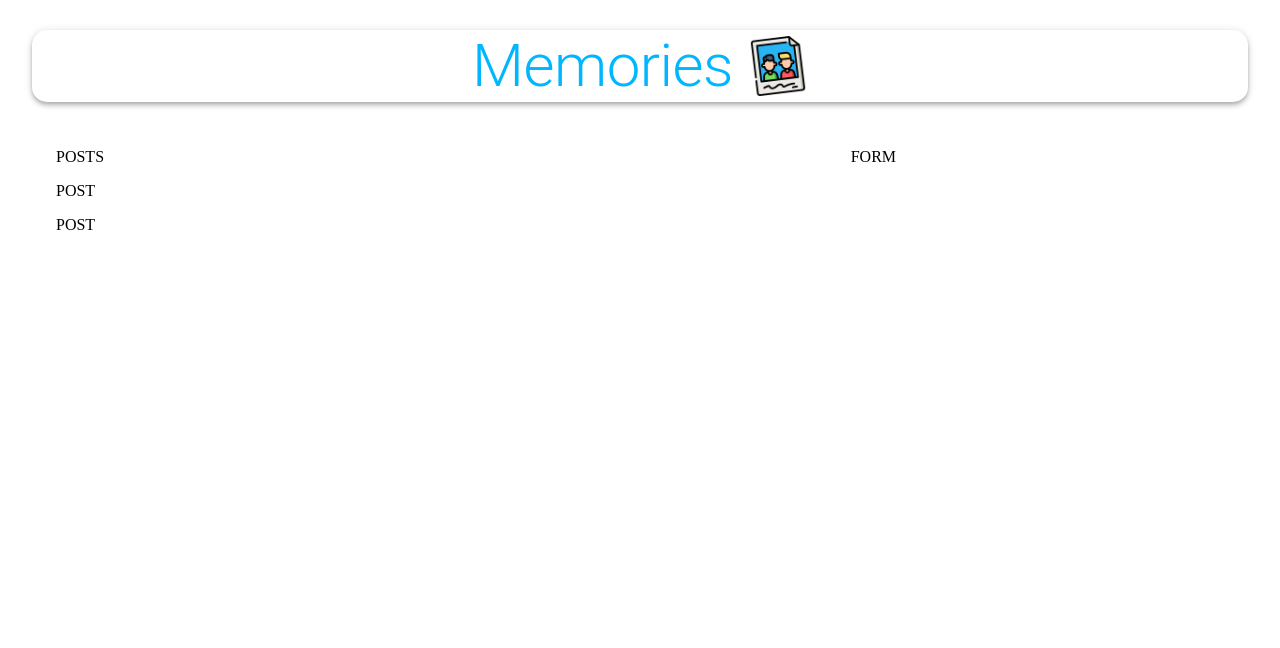
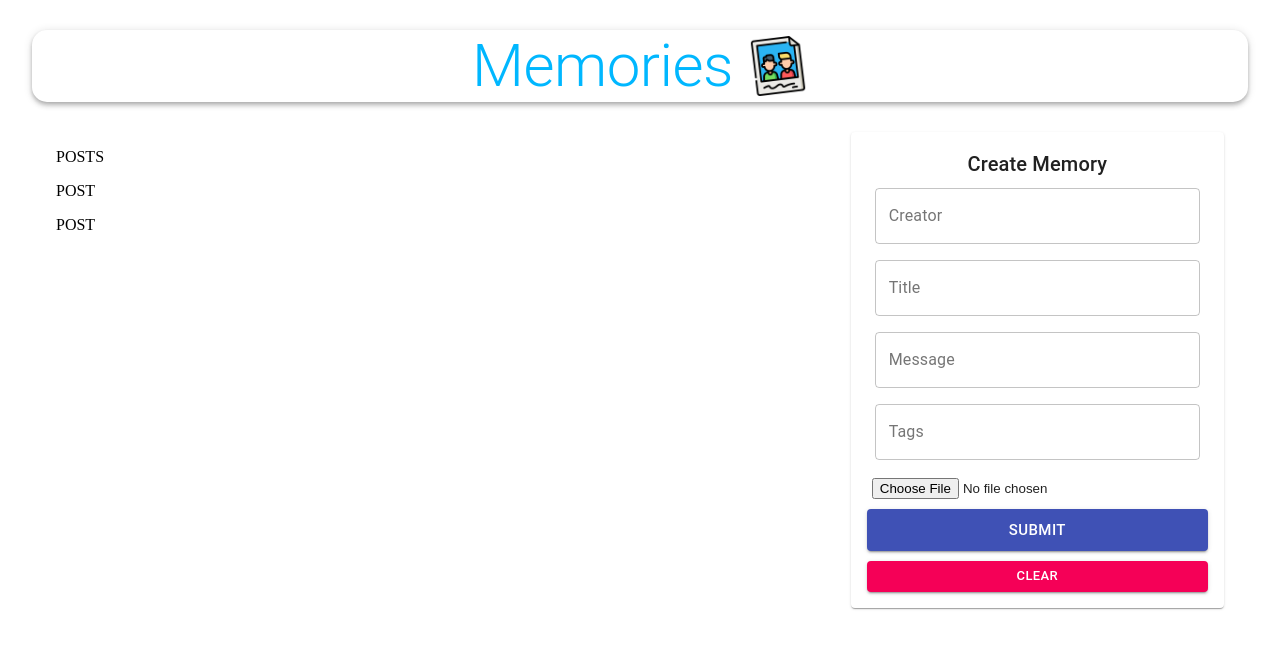
Before and after one commit to Robin-the-dev/Portfolio-react_memories, a React (Create React App) app in the folder client/: page / in a window 1280 px wide. Shown: the top 648 px of the page. Built offline with nearby package versions, Linux system fonts and the light colour scheme; no server answers.

Commit message:
finish create post and Form component

```diff
--- a/client/public/index.html
+++ b/client/public/index.html
@@ -24,7 +24,7 @@
       work correctly both with client-side routing and a non-root public URL.
       Learn how to configure a non-root public URL by running `npm run build`.
     -->
-    <title>React App</title>
+    <title>Memories</title>
   </head>
   <body>
     <noscript>You need to enable JavaScript to run this app.</noscript>
--- a/client/src/App.jsx
+++ b/client/src/App.jsx
@@ -23,6 +23,7 @@
 				<Typography className={classes.heading} variant='h2' align='center'>Memories</Typography>
 				<img className={classes.image} src={memories} alt="memories" height='60'/>
 			</AppBar>
+			{/* Grow component gives their child components an animated action */}
 			<Grow in>
 				<Container>
 					<Grid container justify='space-between' alignItems='stretch' spacing={3}>
--- a/client/src/actions/posts.js
+++ b/client/src/actions/posts.js
@@ -2,13 +2,26 @@
 
 // Action Creators (Action creator is a function thar returns action.)
 export const getPosts = () => async (dispatch) => {
+	// needs to be enclosed by try() and catch() function
 	try {
 		// destructuring data
 		const {data} = await api.fetchPosts();
 		const action = {type: 'FETCH_ALL', payload: data};
 
+		// should be dispatch() rather than return becuase I am using asynchronous logic using redux-thunk
 		dispatch(action);
 	} catch(error) {
 		console.log(error.message);
 	}
 }
+
+export const createPost = (newPost) => async (dispatch) => {
+	try {
+		const {data} = await api.createPost(newPost);
+		const action = {type: 'CREATE', payload: data};
+
+		dispatch(action);
+	} catch(error) {
+		console.log(error);
+	}
+}
--- a/client/src/api/index.js
+++ b/client/src/api/index.js
@@ -3,3 +3,4 @@
 const url = 'http://localhost:4000/posts';
 
 export const fetchPosts = () => axios.get(url);
+export const createPost = (newPost) => axios.post(url, newPost);
--- a/client/src/components/Form/Form.jsx
+++ b/client/src/components/Form/Form.jsx
@@ -1,14 +1,43 @@
-import React from 'react';
+import React, {useState} from 'react';
+import {Paper, Typography, Button, TextField} from '@material-ui/core';
+import FileBase from 'react-file-base64';
+import {useDispatch} from 'react-redux';
+
+import {createPost} from '../../actions/posts';
 
 import useStyles from './styles';
 
 const Form = () => {
 	const classes = useStyles();
+	const dispatch = useDispatch();
+
+	const [postData, setPostData] = useState({creator: '', title: '', message: '', tags: '', selectedFile: ''});
+
+	const handleSubmit = (e) => {
+		e.preventDefault();
+
+		dispatch(createPost(postData));
+	}
+
+	const clear = () => {
+		setPostData({creator: '', title: '', message: '', tags: '', selectedFile: ''});
+	}
 
 	return (
-		<div>
-			<p>FORM</p>
-		</div>
+		<Paper className={classes.paper}>
+			<form autoComplete='off' noValidate className={`${classes.root} ${classes.form}`} onSubmit={handleSubmit}>
+				<Typography variant='h6'>Create Memory</Typography>
+				<TextField name='creator' variant='outlined' label='Creator' fullWidth value={postData.creator} onChange={(e) => setPostData({...postData, creator: e.target.value})} />
+				<TextField name='title' variant='outlined' label='Title' fullWidth value={postData.title} onChange={(e) => setPostData({...postData, title: e.target.value})} />
+				<TextField name='message' variant='outlined' label='Message' fullWidth value={postData.message} onChange={(e) => setPostData({...postData, message: e.target.value})} />
+				<TextField name='tags' variant='outlined' label='Tags' fullWidth value={postData.tags} onChange={(e) => setPostData({...postData, tags: e.target.value})} />
+				<div className={classes.fileInput}>
+					<FileBase type='file' multiple={false} onDone={({base64}) => setPostData({...postData, selectedFile: base64})} />
+				</div>
+				<Button className={classes.buttonSubmit} variant='contained' color='primary' size='large' type='submit' fullWidth>Submit</Button>
+				<Button variant='contained' color='secondary' size='small' onClick={clear} fullWidth>Clear</Button>
+			</form>
+		</Paper>
 	);
 }
 
--- a/client/src/reducers/posts.js
+++ b/client/src/reducers/posts.js
@@ -4,7 +4,7 @@
 		case 'FETCH_ALL':
 			return action.payload;
 		case 'CREATE':
-			return posts;
+			return [...posts, action.payload];
 		default:
 			return posts;
 	}
```
Also changed, not shown: 1 other file (tests, documents, lock files or other folders).
